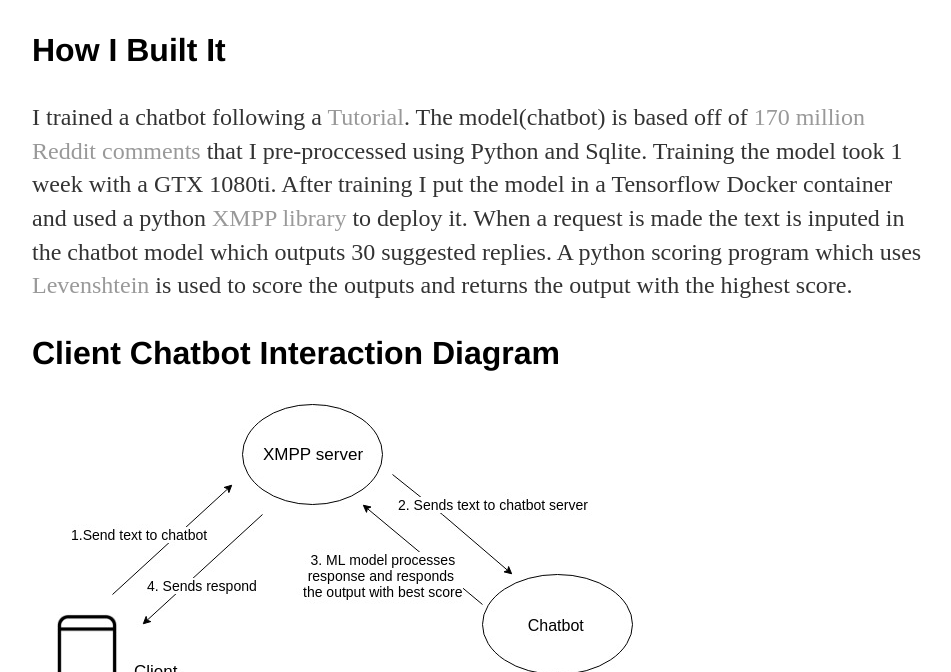
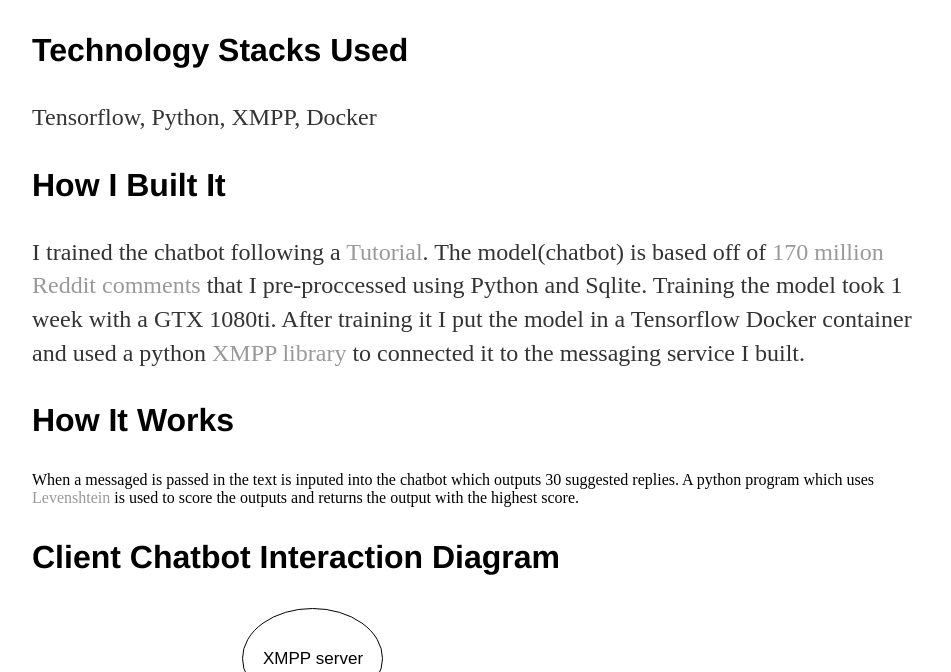
Before and after one commit to jcho7022/jcho7022.github.io, a Jekyll site: the page built from projects/chatbot/index.html, in a window 1280 px wide and 900 px high, scrolled down 806 px, cut to the strip 228-900 px from the top of the window. Shown: the whole strip, without its empty margins (160-1111 px from the left). Built offline with Jekyll 4.4.1, drawn with Linux system fonts in a browser that asks for light colours.

Commit message:
Update index.html

```diff
--- a/projects/chatbot/index.html
+++ b/projects/chatbot/index.html
@@ -7,21 +7,23 @@
 <h2>Chatbot</h2>
 <h3>Demo</h3>
 <iframe  width="1000" height="680" src="https://www.youtube.com/embed/3hVw9_ZETow" frameborder="0" allow="accelerometer; autoplay; encrypted-media; gyroscope; picture-in-picture" allowfullscreen></iframe>
+<h3>Technology Stacks Used</h3>
+<p>Tensorflow, Python, XMPP, Docker</p>
 <h3>How I Built It</h3>
-<p>I trained a chatbot following a <a href="https://pythonprogramming.net/chatbot-deep-learning-python-tensorflow/">Tutorial</a>.
+<p>I trained the chatbot following a <a href="https://pythonprogramming.net/chatbot-deep-learning-python-tensorflow/">Tutorial</a>.
 The model(chatbot) is based off of <a href="http://files.pushshift.io/reddit/comments/">170 million Reddit comments</a> that I pre-proccessed using Python and Sqlite.
-Training the model took 1 week with a GTX 1080ti. After training I put the model in a Tensorflow Docker container
- and used a python <a href="https://docs.zombofant.net/aioxmpp/devel/">XMPP library</a> to deploy it.
-When a request is made the text is inputed in the chatbot model which outputs 30 suggested replies.
-A python scoring program which uses <a href="https://pypi.org/project/python-Levenshtein/">Levenshtein</a>
+Training the model took 1 week with a GTX 1080ti. After training it I put the model in a Tensorflow Docker container
+ and used a python <a href="https://docs.zombofant.net/aioxmpp/devel/">XMPP library</a> to connected it to the
+ messaging service I built.
+<h3>How It Works</h3>
+When a messaged is passed in the text is inputed into the chatbot which outputs 30 suggested replies.
+A python program which uses <a href="https://pypi.org/project/python-Levenshtein/">Levenshtein</a>
 is used to score the outputs and returns the output with the highest score.</p>
 <h3>Client Chatbot Interaction Diagram</h3>
 <img src="chatbot_client_interaction_diagram.jpg" alt="interaction diagram">
 <h3>Technology Stacks Used</h3>
 <p>Tensorflow, Python, XMPP, Docker</p>
 <p><br><br></p>
-
-
 
 <h2>Messaging Service</h2>
 <h3>Introduction</h3>
```
